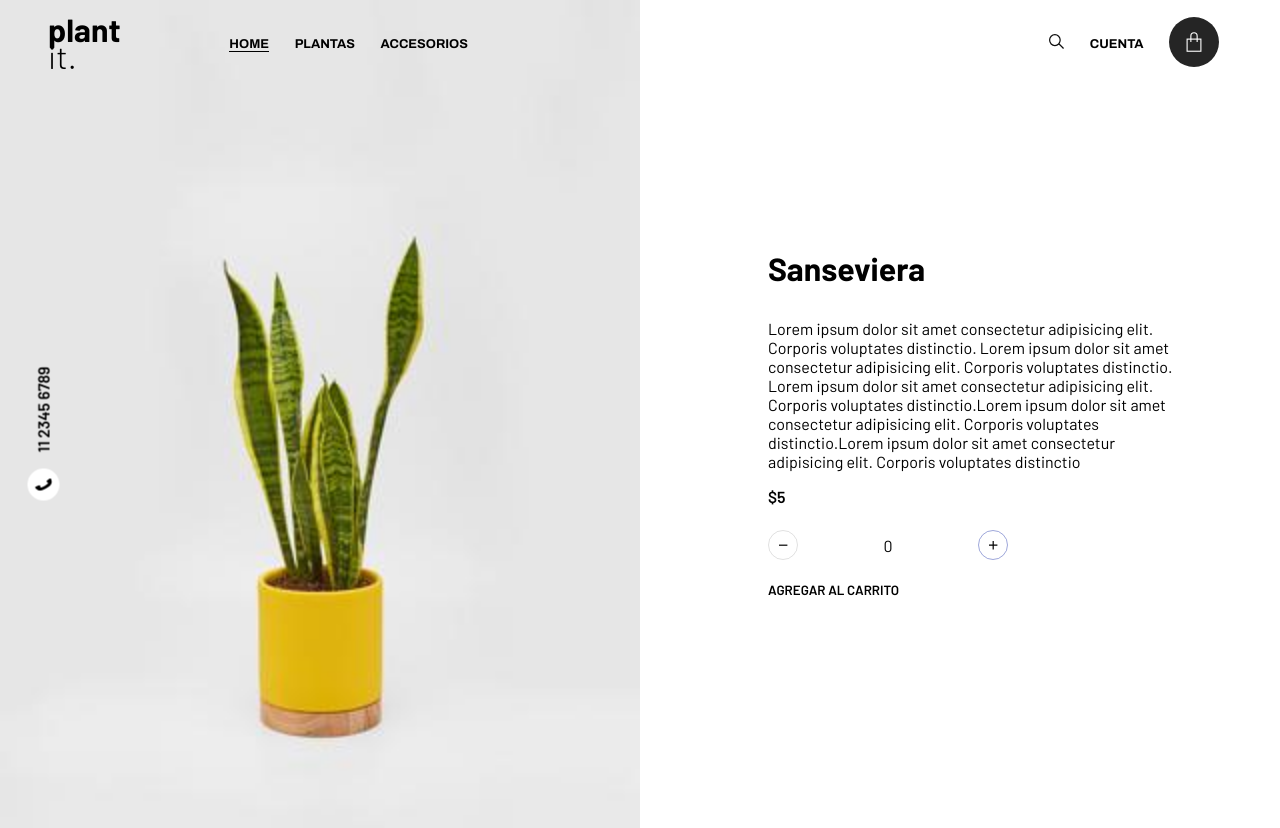
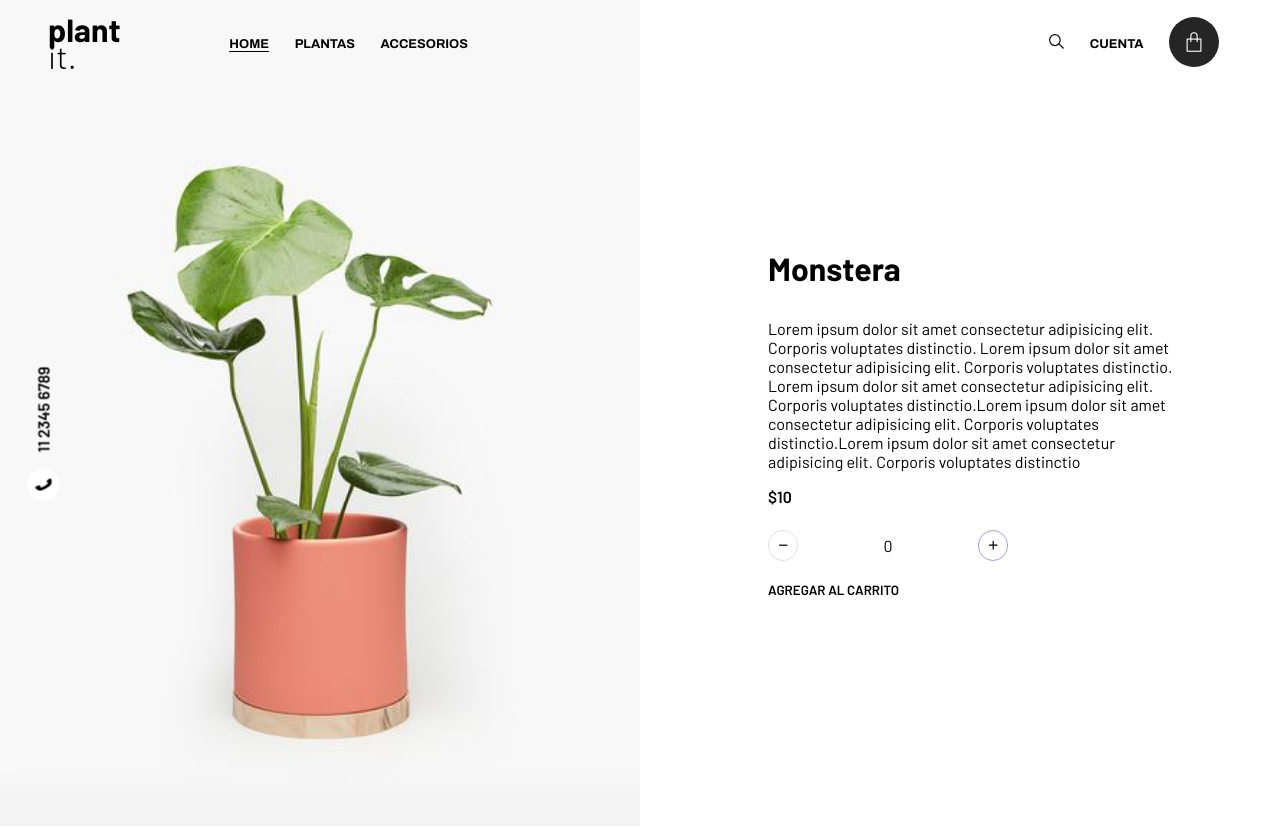
Before and after one commit to arielabaruffaldi/plantit, a React (Create React App) app: page /item/1 in a window 1280 px wide. Built offline with nearby package versions, Linux system fonts and the light colour scheme.

Commit message:
agrego useParams

```diff
--- a/src/App.js
+++ b/src/App.js
@@ -5,7 +5,6 @@ import Home from "./page/Home/Home";
 import ItemDetailContainer from "./components/ItemDetailContainer/ItemDetailContainer";
 import ItemList from './components/ItemList/ItemList';
 import { BrowserRouter, Switch, Route } from "react-router-dom";
-
 import styled from "styled-components";
 import phone from "./assets/icons/phone.svg";
 
@@ -24,7 +23,7 @@ function App() {
           <ItemList/>
         </Route>
         <Route exact path="/item/:id">
-          <ItemDetailContainer idToShow={2} />
+          <ItemDetailContainer />
         </Route>
       </Switch>
     </BrowserRouter>
--- a/src/components/ItemDetail/ItemDetail.js
+++ b/src/components/ItemDetail/ItemDetail.js
@@ -5,8 +5,7 @@ import ItemCount from "./../ItemCount/ItemCount";
 const ItemDetail = ({ img, title, price, description }) => {
   return (
     <>
-      {console.log(img)}
-      {
+    {console.log(img)}
         <section className="ficha">
           <img src={img} />
           <div className="fichaDatos">
@@ -19,7 +18,6 @@ const ItemDetail = ({ img, title, price, description }) => {
             <ItemCount initial={0} min={0} max={5} />
           </div>
         </section>
-      }
     </>
   );
 };
--- a/src/components/ItemDetailContainer/ItemDetailContainer.js
+++ b/src/components/ItemDetailContainer/ItemDetailContainer.js
@@ -1,10 +1,12 @@
 import React, { useState, useEffect } from "react";
 import ItemDetail from "./../ItemDetail/ItemDetail";
 import productsList from "../../constants/productsList";
+import { useParams } from "react-router-dom";
 
-const ItemDetailContainer = ({ idToShow }) => {
+const ItemDetailContainer = () => {
   const [products, setProducts] = useState([]);
   const [loading, setLoading] = useState(true);
+  const idToShow = useParams().id;
 
   useEffect(() => {
     productsList().then((res) => {
@@ -15,6 +17,7 @@ const ItemDetailContainer = ({ idToShow }) => {
 
   return (
     <>
+    {console.log(idToShow)}
       {loading && <p>Cargando ficha</p>}
 
       {products
@@ -25,7 +28,7 @@ const ItemDetailContainer = ({ idToShow }) => {
             img={filteredProduct.img}
             title={filteredProduct.title}
             price={filteredProduct.price}
-            description= {filteredProduct.description}
+            description={filteredProduct.description}
           />
         ))}
     </>
--- a/src/components/ItemList/Item.js
+++ b/src/components/ItemList/Item.js
@@ -5,7 +5,7 @@ import { Link } from "react-router-dom";
 const Item = ({ id, img, title, price }) => {
   return (
     <li className="item">
-      <Link to={`/${id}`}>
+      <Link to={`/item/${id}`}>
         <img src={img} />
         <div className="info">
           <h3>{title}</h3>
--- a/src/constants/productsList.js
+++ b/src/constants/productsList.js
@@ -6,8 +6,7 @@ import img4 from "./../assets/img/4.jpg";
 export default function productsList() {
     return new Promise((res, rej) => {
         setTimeout(() => {
-      res([
-        {
+            res([{
                     id: 1,
                     title: "Monstera",
                     description: "Lorem ipsum dolor sit amet consectetur adipisicing elit. Corporis voluptates distinctio. Lorem ipsum dolor sit amet consectetur adipisicing elit. Corporis voluptates distinctio. Lorem ipsum dolor sit amet consectetur adipisicing elit. Corporis voluptates distinctio.Lorem ipsum dolor sit amet consectetur adipisicing elit. Corporis voluptates distinctio.Lorem ipsum dolor sit amet consectetur adipisicing elit. Corporis voluptates distinctio",
```
Lines whose indentation alone changed are shown as unchanged.
